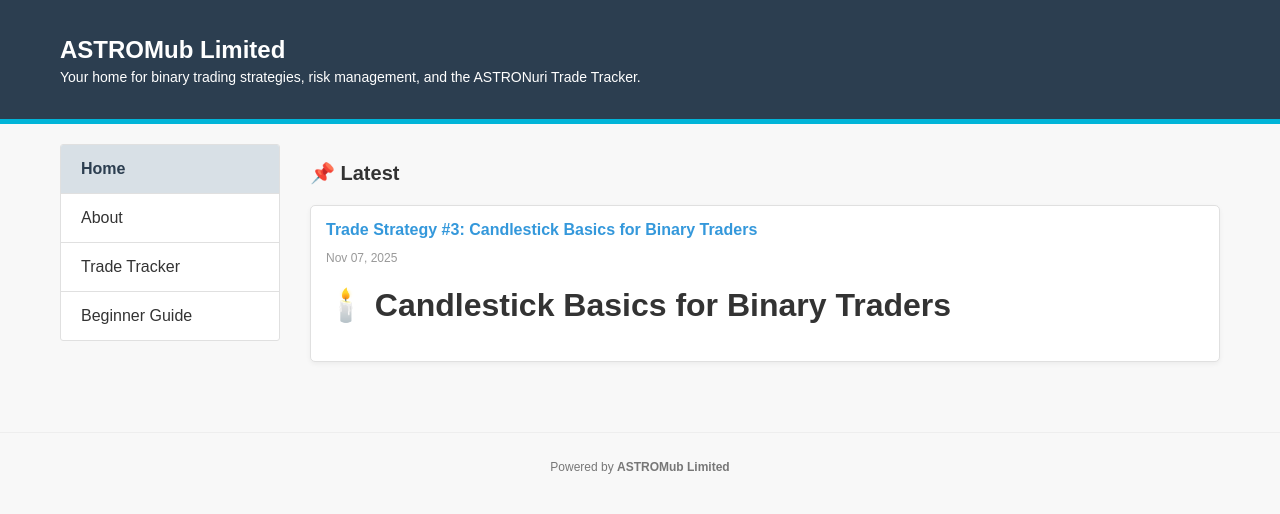
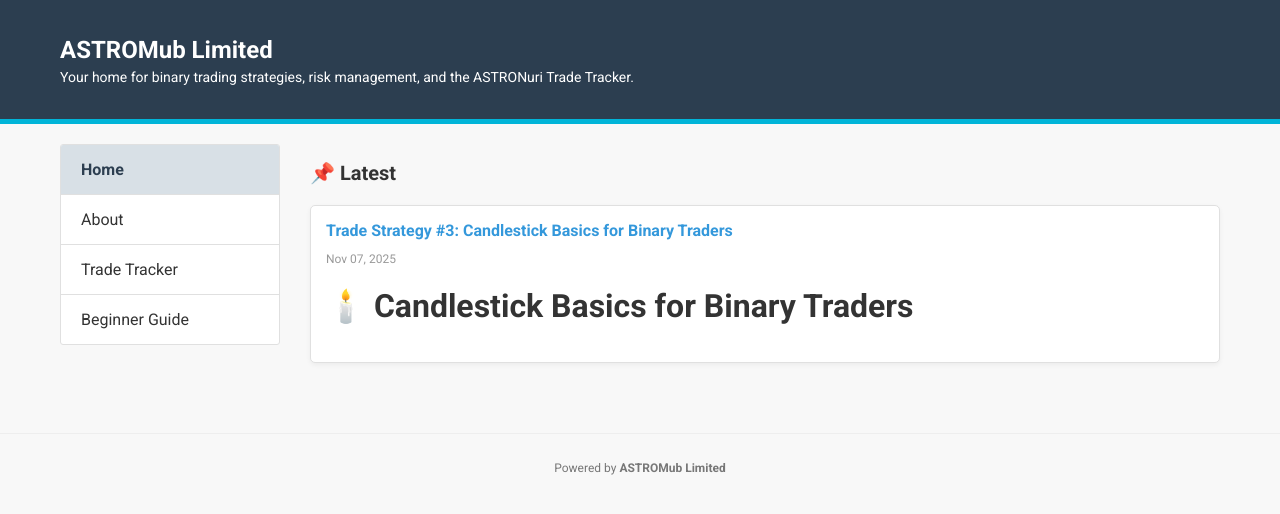
Before and after one commit to astromub/silver-umbrella, a Jekyll site: the page built from index.md, in a window 1280 px wide. Shown: the top 514 px of the page. Built offline with Jekyll 4.4.1, drawn with Linux system fonts in a browser that asks for light colours.

Commit message:
Update style.css

```diff
--- a/assets/style.css
+++ b/assets/style.css
@@ -5,26 +5,27 @@
 
 /* --- 1. Base Styles --- */
 body {
-    font-family: Arial, sans-serif;
+    /* FONT CHANGE: Apply Roboto font family */
+    font-family: 'Roboto', sans-serif;
     margin: 0;
     padding: 0;
-    background-color: #f8f8f8; /* Light gray background */
+    background-color: #f8f8f8;
     color: #333;
 }
 
 /* --- 2. Header Styling --- */
 .header {
-    background-color: #2c3e50; /* Dark blue/gray */
+    background-color: #2c3e50;
     color: white;
-    padding: 0; /* Remove padding here */
-    border-bottom: 5px solid #00b4d8; /* Accent line */
+    padding: 0;
+    border-bottom: 5px solid #00b4d8;
 }
 
 /* FIX: Constrain and center the inner header content to match the main container */
 .header-content {
-    max-width: 1200px; /* Aligns with the main container */
-    margin: 0 auto;    /* Centers the content (FIX) */
-    padding: 20px;     /* Match the padding of the main .container */
+    max-width: 1200px;
+    margin: 0 auto;
+    padding: 20px;
 }
 
 .header h1 { margin-bottom: 5px; font-size: 24px; }
```
